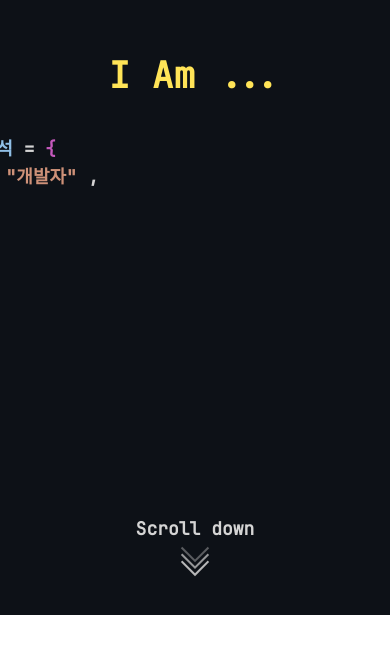
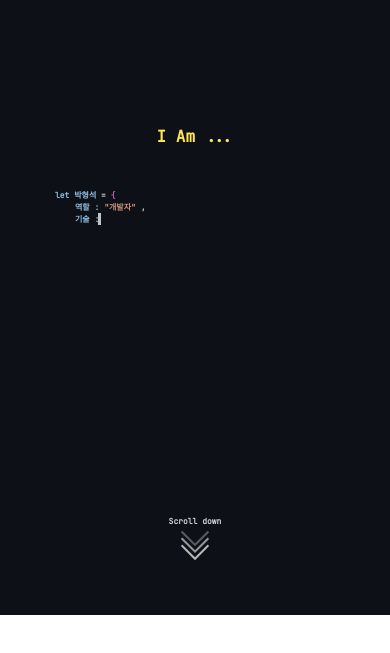
Before and after one commit to b-hyoung/introduc_animation, a Next.js app: page / in a window 390 px wide. Shown: the part 229-882 px from the top of the page. Built offline with nearby package versions, Linux system fonts and the light colour scheme.

Commit message:
추가 : netlify 배포용 설정 추가

```diff
--- a/lib/openai.ts
+++ b/lib/openai.ts
@@ -1,5 +1,6 @@
 import OpenAI from "openai";
 import { ChatCompletionMessageParam } from "openai/resources/chat/completions";
+import type { ChatCompletionCreateParams } from "openai/resources/chat/completions";
 
 // ──────────────────────────────────────────────────────────────────────────────
 // 전역(싱글톤) OpenAI 클라이언트
@@ -32,8 +33,8 @@ export interface CreateResponseOptions {
   temperature?: number;           // 창의성 정도 (낮을수록 좋음)
   max_output_tokens?: number;     // 응답 토큰 상한
   top_p?: number;                 // 샘플링
-  response_format?: any;          // JSON 스키마 강제 등 고급 포맷 옵션
-  metadata?: Record<string, any>; // 추적용 메타데이터
+  response_format?: ChatCompletionCreateParams["response_format"]; // JSON 스키마 강제 등 고급 포맷 옵션
+  metadata?: Record<string, string>; // 추적용 메타데이터 (OpenAI Metadata는 string만 허용)
 }
 
 //인풋이 잘못들어와도 AI를 이해시키기 위해 변환해주는 보호장치
--- a/package.json
+++ b/package.json
@@ -2,6 +2,9 @@
   "name": "setup_automation",
   "version": "0.1.0",
   "private": true,
+   "engines": {
+    "node": "22.9.0"
+  },
   "scripts": {
     "dev": "next dev --turbopack",
     "build": "next build --turbopack",
--- a/src/app/page.css
+++ b/src/app/page.css
@@ -30,11 +30,6 @@ body{
 }
 .intro_door_big{
   color:#3e54c4;
-}
-.text-container {
-  /* 2. 여기에 코드 블록의 최종 너비를 고정합니다. */
-  /* 이 값은 가장 긴 줄의 길이에 맞춰 조절해주세요. */
-  width: 550px;
 }
 .line-1, .line-2, .line-3, .line-4, .line-5 , .line-6 {
   overflow: hidden;
--- a/src/app/page.tsx
+++ b/src/app/page.tsx
@@ -6,6 +6,12 @@ import { useGSAP } from "@gsap/react";
 import './page.css'
 import { ScrollTrigger } from 'gsap/all';
 
+const profile = {
+  role: "\"개발자\"",
+  skills: ["\"React\"", "\"Next.js\"", "\"FastAPI\""],
+  interests: ["\"AI를 이용한 자동화 툴\"", "\"UX(사용성 편의)\""],
+  traits: "\"실험과 문제 해결을 통해 성장하며, 현실과 연결된 개발을 지향하는 실용적 개발자\""
+};
 
 function Page() {
   const container = useRef(null);
@@ -134,32 +140,30 @@ useGSAP(() => {
   return (
     <div ref={container} className='container mx-auto w-100vw h-[100%] flex flex-col items-center'>
 
-      <div className="intro_first h-screen text-[#d4d4d4] mx-auto text-lg flex flex-col min-h-full justify-center ">
-        <div className='intro_helloWorld  mx-auto text-4xl mb-10 text-[#ffe457]' >
+      <div className="intro_first min-h-screen sm:h-screen text-[#d4d4d4] mx-auto text-[8px] mx-auto lg:text-lg flex flex-col min-h-full justify-center ">
+        <div className='intro_helloWorld  mx-auto text-base lg:text-4xl mb-10 text-[#ffe457]' >
           <div>
             I Am ...
           </div>
         </div>
-        <div className="text-container mx-auto">
+        <div className="text-container mx-auto min-w-[280px] lg:min-w-[550px]  break-words">
           {/** 인트로 설명 */}
           <div className='line-1 mx-auto'>
             <span className='intro_keyword'>let </span><span className='intro_keyword text-red-500'>박형석</span> = <span className='intro_door'>&#123;</span>
           </div>
           <div className='line-2 ml-5'>
-            <span className='intro_keyword'>역할 :</span> <span className='intro_Msg'>"개발자"</span> ,
+            <span className='intro_keyword'>역할 :</span> <span className='intro_Msg'>{profile.role}</span> ,
           </div>
           <div className='line-3 ml-5'>
-            <span className='intro_keyword'>기술 : </span> <span className='intro_Msg'><span className='intro_door_big'>[</span> "React" , "Next.js" , "FastAPI" , ... <span className='intro_door_big'>]</span></span> ,
+            <span className='intro_keyword'>기술 : </span> <span className='intro_Msg'><span className='intro_door_big'>[</span> {profile.skills.map((skill, i) => (<span key={i}>{skill}{i < profile.skills.length - 1 ? ", " : ""}</span>))} <span className='intro_door_big'> ]</span></span> ,
           </div>
           <div className='line-4 ml-5'>
-            <span className='intro_keyword'>관심사 : </span> <span className='intro_Msg'><span className='intro_door_big'>[</span> "AI를 이용한 자동화 툴", "UX(사용성 편의)" <span className='intro_door_big'>]</span></span> ,
+            <span className='intro_keyword'>관심사 : </span> <span className='intro_Msg'><span className='intro_door_big'>[</span> {profile.interests.map((interest, i) => (<span key={i}>{interest}{i < profile.interests.length - 1 ? ", " : ""}</span>))}, ... <span className='intro_door_big'>]</span></span> ,
           </div>
           <div className='line-5 ml-5'>
             <span className='intro_keyword'>성향 : </span>
             <span className='intro_Msg'>
-              <span className='intro_door_big'>[</span> "실험과 문제 해결을 통해 성장하며, <br/>
-            &nbsp;&nbsp;&nbsp;&nbsp;&nbsp;&nbsp;&nbsp;&nbsp;
-            현실과 연결된 개발을 지향하는 실용적 개발자" <span className='intro_door_big'>]</span></span>
+              <span className='intro_door_big'>[</span> {profile.traits} <span className='intro_door_big'>]</span></span>
           </div>
           <div className='line-6 ml-5'><span className='intro_door'>&#125;</span></div>
           <div className="cascading-indicator">
```
Also changed, not shown: 1 other file (tests, documents, lock files or other folders).
